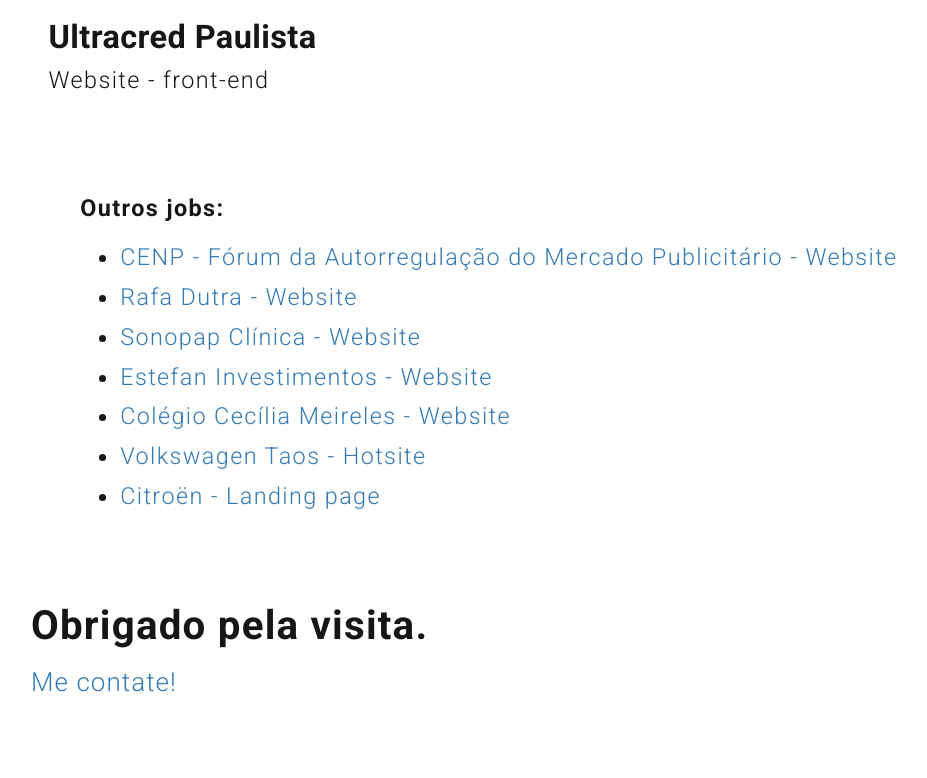
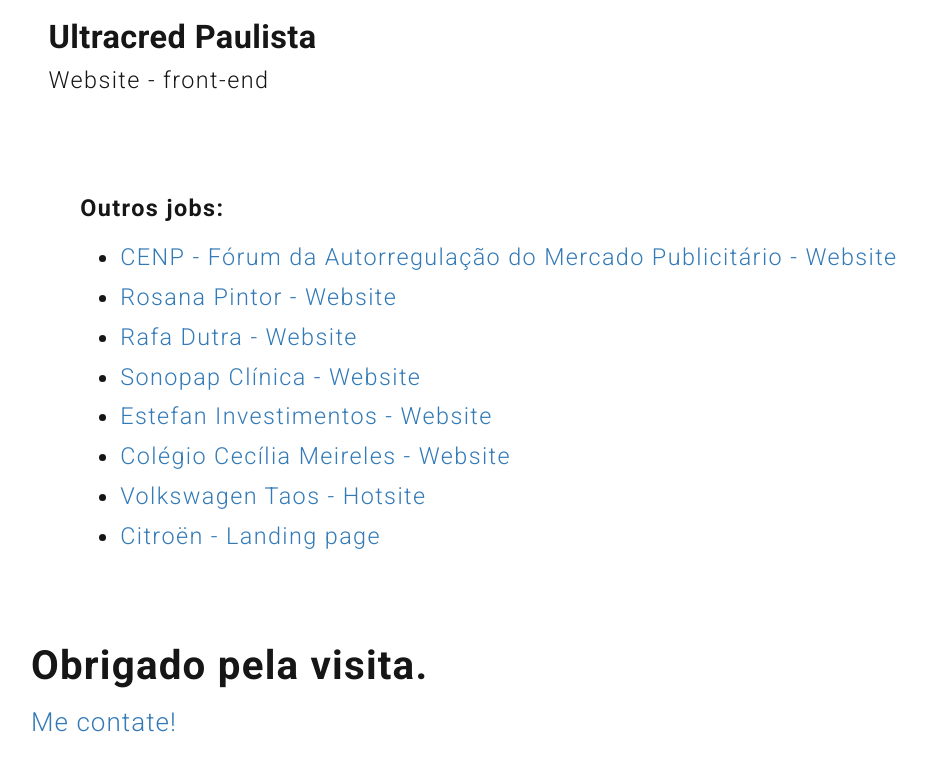
Before and after one commit to micheldecastro/micheldecastro.github.io, a plain HTML site: page index.html in a window 1280 px wide. Shown: the part 3835-4613 px from the top of the page, without its empty margins (24-951 px from the left). Drawn offline with Linux system fonts and the light colour scheme.

Commit message:
Outros Jobs
adicção do website Rosana Pintor

```diff
--- a/index.html
+++ b/index.html
@@ -161,6 +161,7 @@
                     <p><b>Outros jobs:</b>
                         <ul>
                             <li><a href="https://cenp.com.br/" target="_blank" rel="noopener noreferrer">CENP - Fórum da Autorregulação do Mercado Publicitário - Website</a></li>
+                            <li><a href="http://rosanapintor.com.br" target="_blank" rel="noopener noreferrer">Rosana Pintor - Website</a></li>
                             <li><a href="https://rafadutra.com.br" target="_blank" rel="noopener noreferrer">Rafa Dutra - Website</a></li>
                             <li><a href="https://sonopap.com.br" target="_blank" rel="noopener noreferrer">Sonopap Clínica - Website</a></li>
                             <li><a href="https://estefaninvestimentos.com.br" target="_blank" rel="noopener noreferrer">Estefan Investimentos - Website</a></li>
```
